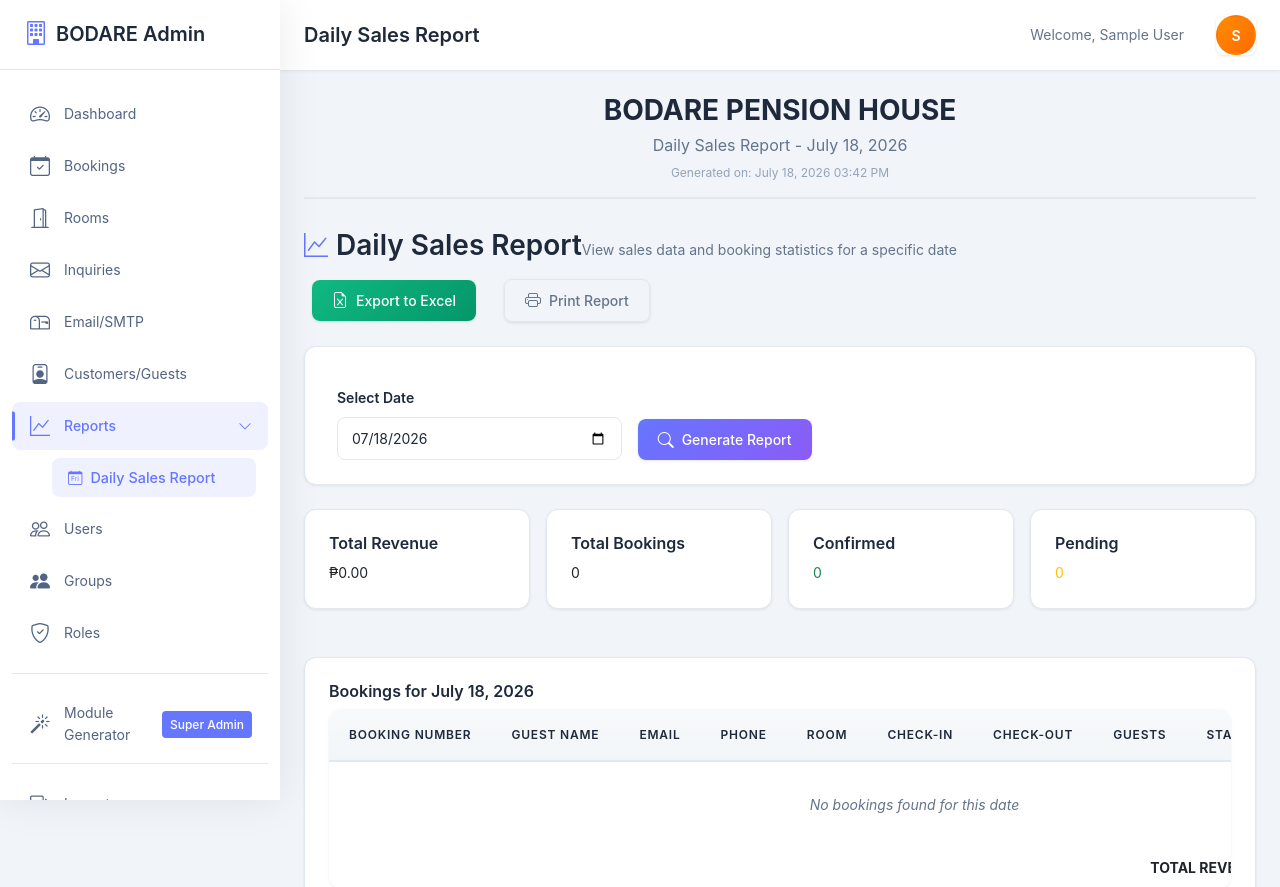
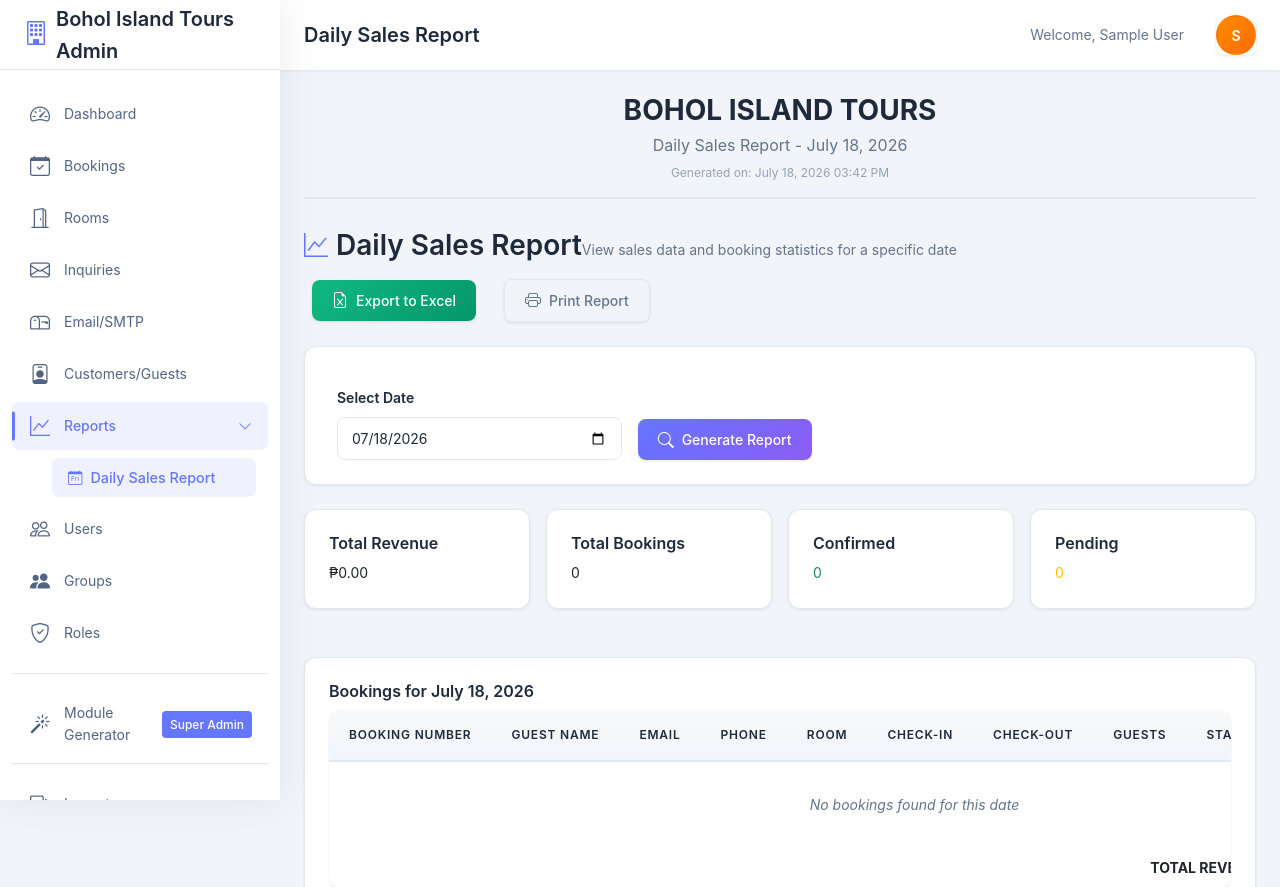
Before and after one commit to messenger1976/boholislandtours, a CodeIgniter app: page /bodarepensionhouse/reports/daily_sales in a window 1280 px wide. Shown: the top 887 px of the page. Run offline with CodeIgniter, Linux system fonts and the light colour scheme; the visitor is signed in with stand-in values (Sample User, id 1); tables that the repository leaves empty or names only in its code hold one stand-in row (values such as "Sample post"); some libraries are stand-ins or nearby versions.

Commit message:
Update email sending

```diff
--- a/admin/application/controllers/admin/Inquiries.php
+++ b/admin/application/controllers/admin/Inquiries.php
@@ -112,7 +112,7 @@ class Inquiries extends Admin_Controller {
 
 		$now = date('Y-m-d H:i:s');
 		$userid = $this->admin_id;
-		$siteName = 'BODARE Pension House';
+		$siteName = 'Bohol Island Tours';
 		if ($this->db->table_exists('websitebasic')) {
 			$info = $this->db->get('websitebasic')->row();
 			if ($info && !empty($info->title)) {
--- a/admin/application/controllers/admin/Reports.php
+++ b/admin/application/controllers/admin/Reports.php
@@ -98,7 +98,7 @@ class Reports extends Admin_Controller {
         fprintf($output, chr(0xEF).chr(0xBB).chr(0xBF));
 
         // Report Header
-        fputcsv($output, array('BODARE PENSION HOUSE'));
+        fputcsv($output, array('BOHOL ISLAND TOURS'));
         fputcsv($output, array('Daily Sales Report - ' . date('F d, Y', strtotime($date))));
         fputcsv($output, array('Generated on: ' . date('F d, Y h:i A')));
         fputcsv($output, array('')); // Empty row
--- a/admin/application/controllers/api/Auth.php
+++ b/admin/application/controllers/api/Auth.php
@@ -195,7 +195,7 @@ class Auth extends CI_Controller {
             $name = $email;
         }
 
-        $title = 'BODARE Pension House';
+        $title = 'Bohol Island Tours';
         $subject = 'Confirm your email - ' . $title;
         $message = $this->build_activation_email($title, $name, $activate_url);
 
@@ -491,7 +491,7 @@ class Auth extends CI_Controller {
                 $name = !empty($account->email) ? $account->email : 'there';
             }
 
-            $title = 'BODARE Pension House';
+            $title = 'Bohol Island Tours';
             $subject = 'Reset your password - ' . $title;
             $message = $this->build_reset_email($title, $name, $reset_url);
 
--- a/admin/application/controllers/api/Booking.php
+++ b/admin/application/controllers/api/Booking.php
@@ -552,7 +552,7 @@ class Booking extends CI_Controller {
 
         echo json_encode([
             'success' => true,
-            'message' => 'Your reservation has been confirmed! We look forward to hosting you at BODARE Pension House.',
+            'message' => 'Your reservation has been confirmed! We look forward to serving you at Bohol Island Tours.',
             'booking' => $booking,
             'booking_number' => $booking->booking_number,
             'rooms_booked' => $total_rooms_count,
--- a/admin/application/libraries/Coop_mail.php
+++ b/admin/application/libraries/Coop_mail.php
@@ -184,7 +184,7 @@ class Coop_mail {
 
     public function send_test($to) {
         $settings = $this->get_settings();
-        $title = $settings && !empty($settings->from_name) ? $settings->from_name : 'BODARE & COMMUNITY MPC';
+        $title = $settings && !empty($settings->from_name) ? $settings->from_name : 'Bohol Island Tours';
         $subject = 'SMTP Test Email - ' . $title;
         $sent_at = date('F j, Y g:i A');
         $message = '
--- a/admin/application/views/admin/auth/login.php
+++ b/admin/application/views/admin/auth/login.php
@@ -3,7 +3,7 @@
 <head>
     <meta charset="UTF-8">
     <meta name="viewport" content="width=device-width, initial-scale=1.0">
-    <title>Admin Login - BODARE Pension House</title>
+    <title>Admin Login - Bohol Island Tours</title>
     <link href="https://cdn.jsdelivr.net/npm/bootstrap@5.1.3/dist/css/bootstrap.min.css" rel="stylesheet">
     <link rel="stylesheet" href="https://cdn.jsdelivr.net/npm/bootstrap-icons@1.7.2/font/bootstrap-icons.css">
     <style>
@@ -77,7 +77,7 @@
     <div class="login-container">
         <div class="login-header">
             <h3><i class="bi bi-shield-lock"></i> Admin Login</h3>
-            <p class="mb-0 mt-2" style="opacity: 0.9;">BODARE Pension House</p>
+            <p class="mb-0 mt-2" style="opacity: 0.9;">Bohol Island Tours</p>
         </div>
         <div class="login-body">
             <?php if ($this->session->flashdata('error')): ?>
--- a/admin/application/views/admin/email_settings/index.php
+++ b/admin/application/views/admin/email_settings/index.php
@@ -81,7 +81,7 @@ $profile_descriptions = array(
             </div>
             <div class="col-md-6">
                 <label class="form-label" for="from_name">From Name *</label>
-                <input type="text" class="form-control" id="from_name" name="from_name" value="<?php echo $value('from_name', 'BODARE Pension House'); ?>" required>
+                <input type="text" class="form-control" id="from_name" name="from_name" value="<?php echo $value('from_name', 'Bohol Island Tours'); ?>" required>
             </div>
             <div class="col-12">
                 <div class="form-check form-switch">
--- a/admin/application/views/admin/layout/header.php
+++ b/admin/application/views/admin/layout/header.php
@@ -14,7 +14,7 @@ if (!function_exists('base_url') && isset($this) && is_object($this) && method_e
     <meta http-equiv="Pragma" content="no-cache">
     <meta http-equiv="Expires" content="Thu, 01 Jan 1970 00:00:00 GMT">
     <meta name="cache-timestamp" content="<?php echo time(); ?>">
-    <title><?php echo isset($title) ? $title . ' - ' : ''; ?>Admin Panel - BODARE Pension House</title>
+    <title><?php echo isset($title) ? $title . ' - ' : ''; ?>Admin Panel - Bohol Island Tours</title>
 
     <!-- Dashlite CSS -->
     <link rel="stylesheet" href="https://cdn.jsdelivr.net/npm/bootstrap@5.3.0/dist/css/bootstrap.min.css">
@@ -3200,7 +3200,7 @@ if (!function_exists('base_url') && isset($this) && is_object($this) && method_e
         <div class="nk-sidebar-brand">
             <a href="<?php echo base_url('dashboard'); ?>">
                 <i class="bi bi-building"></i>
-                <span class="nk-menu-text">BODARE Admin</span>
+                <span class="nk-menu-text">Bohol Island Tours Admin</span>
             </a>
         </div>
         <nav class="nk-menu">
@@ -3362,7 +3362,7 @@ if (!function_exists('base_url') && isset($this) && is_object($this) && method_e
         <div class="nk-header-brand">
             <a href="<?php echo base_url('dashboard'); ?>" class="logo-link">
                 <i class="bi bi-building"></i>
-                <span>BODARE</span>
+                <span>Bohol Island Tours</span>
             </a>
         </div>
         <h5 class="nk-header-title"><?php echo isset($title) ? $title : 'Admin Panel'; ?></h5>
--- a/admin/application/views/admin/reports/daily_sales.php
+++ b/admin/application/views/admin/reports/daily_sales.php
@@ -1,7 +1,7 @@
 <div class="nk-block">
     <!-- Report Header -->
     <div class="print-header" style="display: block; text-align: center; margin-bottom: 30px; padding-bottom: 15px; border-bottom: 2px solid #e2e8f0;">
-        <h1 style="font-size: 28px; margin: 0 0 5px 0; font-weight: bold; color: #1e293b;">BODARE PENSION HOUSE</h1>
+        <h1 style="font-size: 28px; margin: 0 0 5px 0; font-weight: bold; color: #1e293b;">BOHOL ISLAND TOURS</h1>
         <div class="report-date" style="font-size: 16px; color: #64748b; margin-bottom: 5px;">Daily Sales Report - <?php echo date('F d, Y', strtotime($selected_date)); ?></div>
         <div style="font-size: 12px; color: #94a3b8;">Generated on: <?php echo date('F d, Y h:i A'); ?></div>
     </div>
@@ -264,7 +264,7 @@
 
     <!-- Print Footer -->
     <div class="print-footer">
-        <div>BODARE PENSION HOUSE - Daily Sales Report</div>
+        <div>BOHOL ISLAND TOURS - Daily Sales Report</div>
         <div>Page 1 of 1</div>
     </div>
 </div>
```
